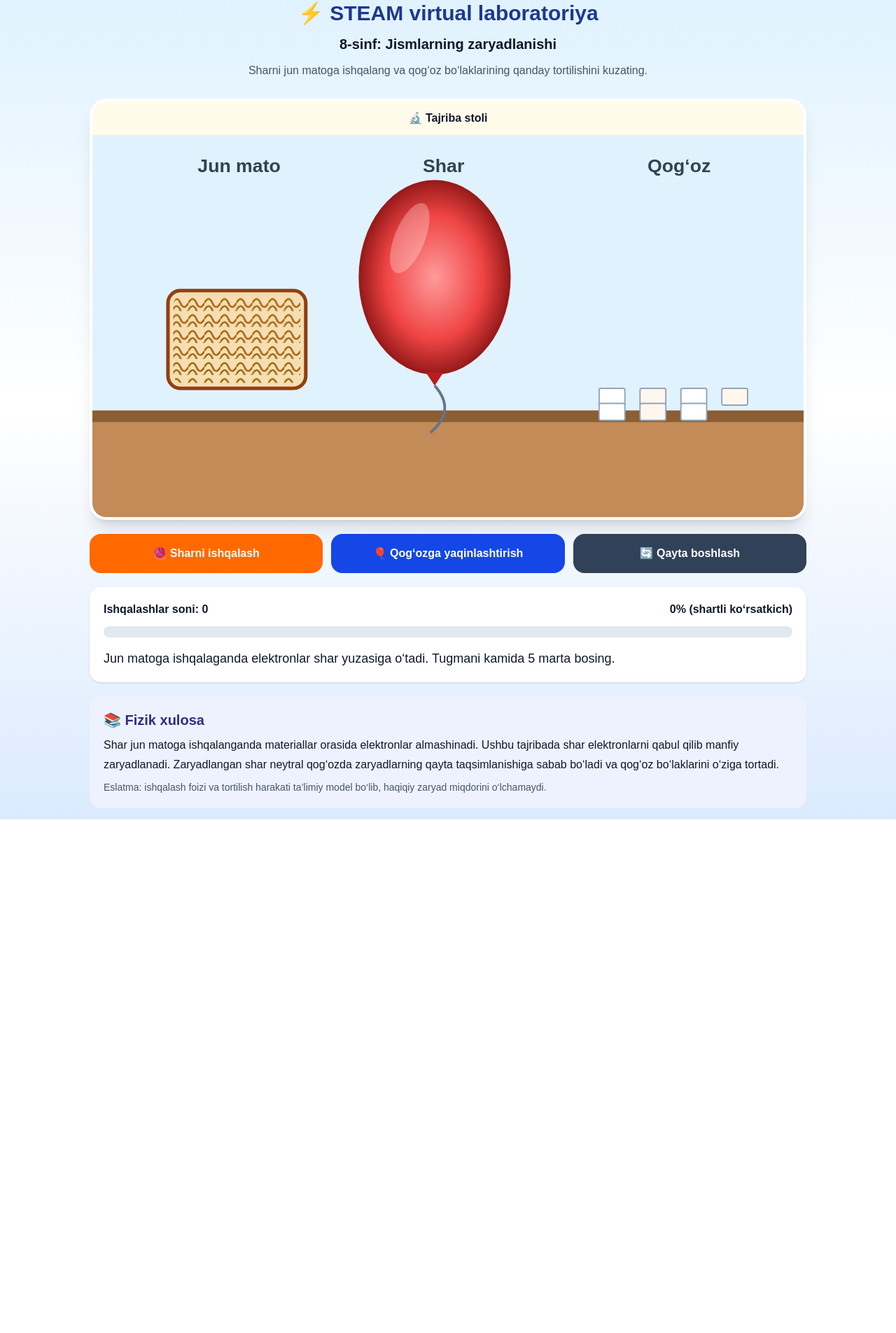
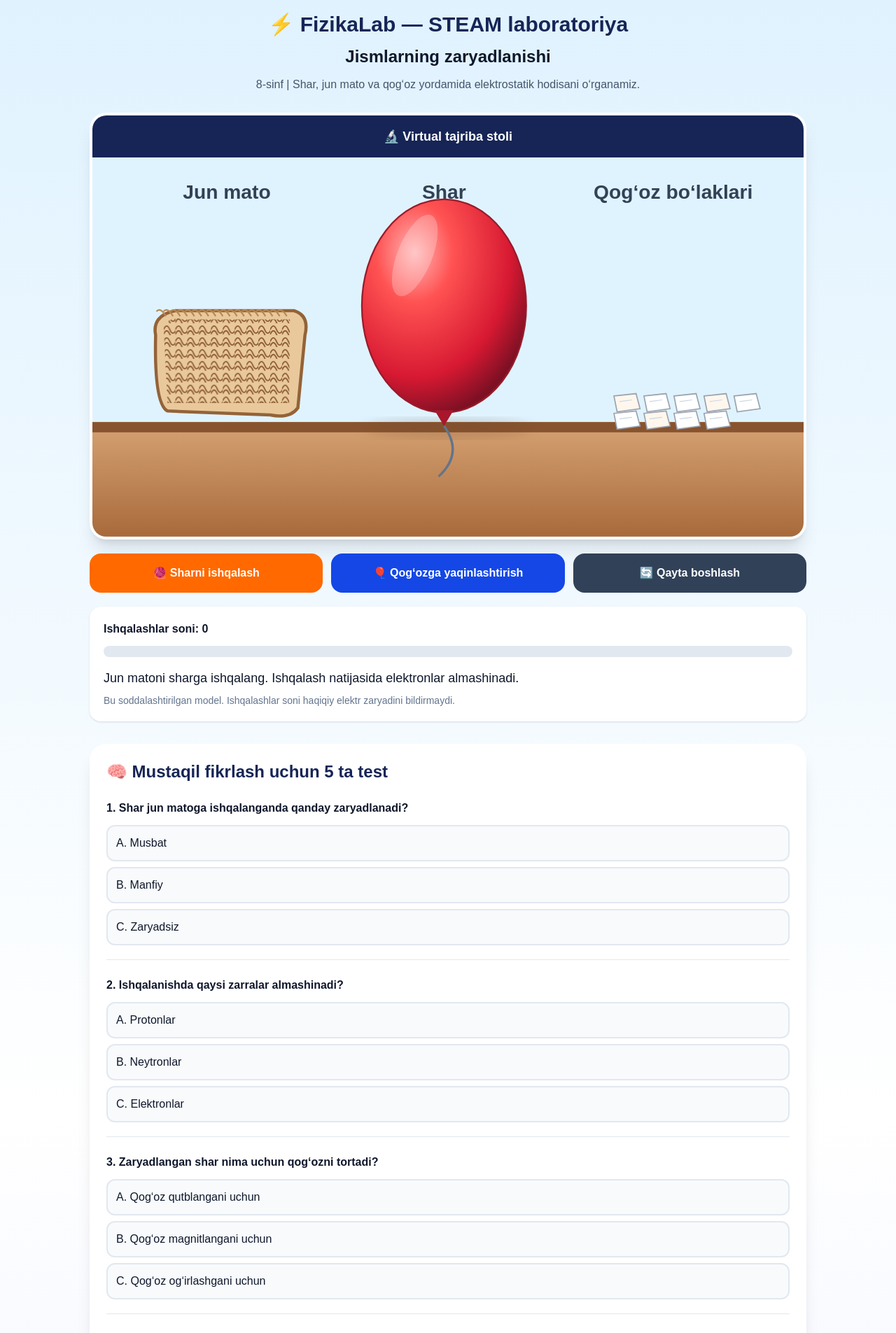
Before and after one commit to samiyevasitora2005-lgtm/fizikalab, a Next.js app: page /sinflar/8-sinf/steam in a window 1280 px wide. Shown: the part 15-1920 px from the top of the page at 70% size. Before the commit the page ends 1186 px from the top, so only its background shows below. Built offline with nearby package versions, Linux system fonts and the light colour scheme.

Commit message:
Update page.tsx

```diff
--- a/app/sinflar/8-sinf/steam/page.tsx
+++ b/app/sinflar/8-sinf/steam/page.tsx
@@ -3,98 +3,234 @@
 
 import { useState } from "react";
 
+const savollar = [
+  {
+    savol: "Shar jun matoga ishqalanganda qanday zaryadlanadi?",
+    variantlar: ["Musbat", "Manfiy", "Zaryadsiz"],
+    javob: 1,
+  },
+  {
+    savol: "Ishqalanishda qaysi zarralar almashinadi?",
+    variantlar: ["Protonlar", "Neytronlar", "Elektronlar"],
+    javob: 2,
+  },
+  {
+    savol: "Zaryadlangan shar nima uchun qog‘ozni tortadi?",
+    variantlar: [
+      "Qog‘oz qutblangani uchun",
+      "Qog‘oz magnitlangani uchun",
+      "Qog‘oz og‘irlashgani uchun",
+    ],
+    javob: 0,
+  },
+  {
+    savol: "Shar ishqalanmasa, odatda nima kuzatiladi?",
+    variantlar: [
+      "Kuchli tortilish",
+      "Sezilarli tortilish bo‘lmasligi mumkin",
+      "Qog‘oz yonadi",
+    ],
+    javob: 1,
+  },
+  {
+    savol: "Nam havoda tajriba nega sustlashadi?",
+    variantlar: [
+      "Zaryad tezroq tarqaladi",
+      "Protonlar yo‘qoladi",
+      "Shar massasi ortadi",
+    ],
+    javob: 0,
+  },
+];
+
 export default function SteamPage() {
   const [ishqalash, setIshqalash] = useState(0);
   const [yaqin, setYaqin] = useState(false);
+  const [javoblar, setJavoblar] = useState<number[]>([]);
+  const [tekshirildi, setTekshirildi] = useState(false);
+  const [fikr, setFikr] = useState("");
+  const [xulosa, setXulosa] = useState("");
+  const [ism, setIsm] = useState("");
 
   const zaryadlangan = ishqalash >= 5;
+  const ball = savollar.filter(
+    (s, i) => javoblar[i] === s.javob
+  ).length;
 
-  function qayta() {
+  function qaytaBoshlash() {
     setIshqalash(0);
     setYaqin(false);
   }
 
+  function javobTanlash(i: number, j: number) {
+    const yangi = [...javoblar];
+    yangi[i] = j;
+    setJavoblar(yangi);
+    setTekshirildi(false);
+  }
+
+  function hisobotYuklash() {
+    const matn = [
+      "FIZIKALAB — STEAM LABORATORIYA",
+      "8-sinf: Jismlarning zaryadlanishi",
+      "",
+      "O‘quvchi: " + ism,
+      "Test natijasi: " + ball + "/5",
+      "",
+      "O‘quvchining fikri:",
+      fikr,
+      "",
+      "O‘quvchining xulosasi:",
+      xulosa,
+    ].join("\n");
+
+    const blob = new Blob([matn], {
+      type: "text/plain;charset=utf-8",
+    });
+    const url = URL.createObjectURL(blob);
+    const a = document.createElement("a");
+    a.href = url;
+    a.download = "FizikaLab-STEAM-hisobot.txt";
+    a.click();
+    URL.revokeObjectURL(url);
+  }
+
   return (
-    <main className="min-h-screen bg-gradient-to-b from-sky-100 via-white to-blue-100 p-4 text-slate-900">
+    <main className="min-h-screen bg-gradient-to-b from-sky-100 via-white to-indigo-100 px-4 py-8 text-slate-900">
       <div className="mx-auto max-w-5xl">
-        <h1 className="text-center text-3xl font-bold text-blue-900">
-          ⚡ STEAM virtual laboratoriya
+        <h1 className="text-center text-3xl font-extrabold text-blue-950">
+          ⚡ FizikaLab — STEAM laboratoriya
         </h1>
-        <h2 className="mt-3 text-center text-xl font-semibold">
-          8-sinf: Jismlarning zaryadlanishi
+        <h2 className="mt-3 text-center text-2xl font-bold">
+          Jismlarning zaryadlanishi
         </h2>
         <p className="mt-3 text-center text-slate-600">
-          Sharni jun matoga ishqalang va qog‘oz bo‘laklarining
-          qanday tortilishini kuzating.
+          8-sinf | Shar, jun mato va qog‘oz yordamida
+          elektrostatik hodisani o‘rganamiz.
         </p>
 
-        <div className="mt-7 overflow-hidden rounded-3xl border-4 border-white bg-white shadow-xl">
-          <div className="bg-amber-50 p-3 text-center font-semibold">
-            🔬 Tajriba stoli
+        <section className="mt-7 overflow-hidden rounded-3xl border-4 border-white bg-white shadow-xl">
+          <div className="bg-blue-950 p-4 text-center text-lg font-bold text-white">
+            🔬 Virtual tajriba stoli
           </div>
 
           <svg
-            viewBox="0 0 800 430"
+            viewBox="0 0 900 480"
             className="w-full"
             role="img"
-            aria-label="Qizil shar, jun mato va qog‘oz bo‘laklari bilan elektrostatik tajriba"
+            aria-label="Jun mato, qizil shar va qog‘oz bo‘laklari bilan elektrostatik tajriba"
           >
             <defs>
-              <radialGradient id="balloon">
-                <stop offset="0" stopColor="#ff9b9b" />
-                <stop offset="0.65" stopColor="#ef4444" />
-                <stop offset="1" stopColor="#991b1b" />
+              <radialGradient id="sharRangi" cx="32%" cy="25%" r="78%">
+                <stop offset="0" stopColor="#ffb5b5" />
+                <stop offset=".3" stopColor="#ff5252" />
+                <stop offset=".75" stopColor="#d71932" />
+                <stop offset="1" stopColor="#7f1024" />
               </radialGradient>
-              <pattern id="wool" width="18" height="18" patternUnits="userSpaceOnUse">
+              <linearGradient id="stolRangi" x1="0" y1="0" x2="0" y2="1">
+                <stop offset="0" stopColor="#d6a273" />
+                <stop offset="1" stopColor="#a86a3b" />
+              </linearGradient>
+              <pattern
+                id="junTolalari"
+                width="15"
+                height="15"
+                patternUnits="userSpaceOnUse"
+              >
                 <path
-                  d="M0 9 Q5 0 9 9 T18 9 M0 17 Q5 8 9 17 T18 17"
+                  d="M0 8 Q4 -1 8 8 T16 8 M0 14 Q4 5 8 14 T16 14"
+                  stroke="#8b5a30"
+                  strokeWidth="1.6"
                   fill="none"
-                  stroke="#a16207"
-                  strokeWidth="2"
                 />
               </pattern>
+              <filter id="soya">
+                <feGaussianBlur stdDeviation="7" />
+              </filter>
             </defs>
 
-            <rect width="800" height="430" fill="#e0f2fe" />
-            <rect y="310" width="800" height="120" fill="#c28b58" />
-            <rect y="310" width="800" height="13" fill="#8b5e34" />
+            <rect width="900" height="480" fill="#dff3ff" />
+            <rect x="0" y="335" width="900" height="145" fill="url(#stolRangi)" />
+            <rect x="0" y="335" width="900" height="13" fill="#88542f" />
 
-            <text x="165" y="42" fontSize="21" fontWeight="bold" textAnchor="middle" fill="#334155">
+            <text x="170" y="52" textAnchor="middle" fontSize="25" fontWeight="bold" fill="#334155">
               Jun mato
             </text>
-            <text x="395" y="42" fontSize="21" fontWeight="bold" textAnchor="middle" fill="#334155">
+            <text x="445" y="52" textAnchor="middle" fontSize="25" fontWeight="bold" fill="#334155">
               Shar
             </text>
-            <text x="660" y="42" fontSize="21" fontWeight="bold" textAnchor="middle" fill="#334155">
-              Qog‘oz
+            <text x="735" y="52" textAnchor="middle" fontSize="25" fontWeight="bold" fill="#334155">
+              Qog‘oz bo‘laklari
             </text>
+
+            <ellipse cx="450" cy="343" rx="105" ry="12" fill="#70452b" opacity=".22" filter="url(#soya)" />
 
             <g
               style={{
-                transform: `translateX(${ishqalash % 2 === 0 ? 0 : 32}px)`,
-                transition: "transform 0.35s ease",
+                transform: `translateX(${ishqalash % 2 ? 55 : 0}px)`,
+                transition: "transform .3s ease",
               }}
             >
-              <rect x="85" y="175" width="155" height="110" rx="14" fill="#f5deb3" stroke="#92400e" strokeWidth="4" />
-              <rect x="91" y="181" width="143" height="98" rx="10" fill="url(#wool)" />
+              <path
+                d="M80 225 Q75 200 105 194 L255 194 Q275 200 269 225 L260 317 Q250 331 225 326 L95 321 Q78 312 80 225Z"
+                fill="#e9c99c"
+                stroke="#936338"
+                strokeWidth="4"
+              />
+              <path
+                d="M90 213 Q100 200 115 205 L250 205 L249 311 L95 311Z"
+                fill="url(#junTolalari)"
+              />
+              {Array.from({ length: 18 }, (_, i) => (
+                <path
+                  key={i}
+                  d={`M${93 + i * 9} 201 q-7 -12 -12 -6`}
+                  stroke="#b88955"
+                  strokeWidth="2"
+                  fill="none"
+                />
+              ))}
             </g>
 
             <g
               style={{
-                transform: `translateX(${yaqin && zaryadlangan ? 105 : 0}px)`,
-                transition: "transform 1s ease",
+                transform: `translateX(${yaqin && zaryadlangan ? 115 : 0}px)`,
+                transition: "transform 1.1s ease",
               }}
             >
-              <ellipse cx="385" cy="160" rx="84" ry="108" fill="url(#balloon)" stroke="#991b1b" strokeWidth="3" />
-              <ellipse cx="357" cy="116" rx="17" ry="42" fill="white" opacity=".28" transform="rotate(22 357 116)" />
-              <path d="M375 267 L395 267 L385 282 Z" fill="#b91c1c" />
-              <path d="M385 282 Q410 310 380 335" fill="none" stroke="#64748b" strokeWidth="3" />
-              {zaryadlangan && Array.from({ length: 9 }, (_, i) => (
+              <ellipse
+                cx="445"
+                cy="188"
+                rx="104"
+                ry="135"
+                fill="url(#sharRangi)"
+                stroke="#991b2b"
+                strokeWidth="2"
+              />
+              <ellipse
+                cx="408"
+                cy="124"
+                rx="22"
+                ry="55"
+                fill="white"
+                opacity=".24"
+                transform="rotate(22 408 124)"
+              />
+              <path d="M433 320 L457 320 L445 340Z" fill="#a8172b" />
+              <path
+                d="M445 340 Q470 375 438 404"
+                stroke="#64748b"
+                strokeWidth="3"
+                fill="none"
+              />
+
+              {zaryadlangan &&
+                Array.from({ length: 9 }, (_, i) => (
                   <text
                     key={i}
-                  x={328 + (i % 3) * 55}
-                  y={110 + Math.floor(i / 3) * 58}
-                  fontSize="26"
+                    x={378 + (i % 3) * 65}
+                    y={118 + Math.floor(i / 3) * 77}
+                    fontSize="27"
                     fontWeight="bold"
                     fill="white"
                   >
@@ -103,36 +239,37 @@ export default function SteamPage() {
                 ))}
             </g>
 
-            {Array.from({ length: 7 }, (_, i) => {
-              const x = 570 + (i % 4) * 46;
-              const y = 285 + Math.floor(i / 4) * 17;
+            {Array.from({ length: 9 }, (_, i) => {
+              const x = 660 + (i % 5) * 38;
+              const y = 302 + Math.floor(i / 5) * 22;
               const tortildi = yaqin && zaryadlangan;
               return (
                 <g
                   key={i}
                   style={{
                     transform: tortildi
-                      ? `translate(${-65 - (i % 3) * 15}px, ${-70 - (i % 4) * 18}px) rotate(${-15 + i * 6}deg)`
+                      ? `translate(${-85 - (i % 3) * 12}px, ${-65 - (i % 4) * 22}px) rotate(${i * 7 - 20}deg)`
                       : "none",
                     transformOrigin: `${x}px ${y}px`,
                     transition: `transform ${0.8 + i * 0.12}s ease`,
                   }}
                 >
-                  <rect
-                    x={x}
-                    y={y}
-                    width="29"
-                    height="19"
-                    rx="2"
-                    fill={i % 2 ? "#fff7ed" : "#ffffff"}
-                    stroke="#94a3b8"
+                  <path
+                    d={`M${x} ${y} l28 -3 l5 19 l-29 4Z`}
+                    fill={i % 3 === 0 ? "#fff7ed" : "#ffffff"}
+                    stroke="#9ca3af"
                     strokeWidth="1.5"
+                  />
+                  <path
+                    d={`M${x + 7} ${y + 7} l16 -2`}
+                    stroke="#cbd5e1"
+                    strokeWidth="1"
                   />
                 </g>
               );
             })}
           </svg>
-        </div>
+        </section>
 
         <div className="mt-5 grid gap-3 sm:grid-cols-3">
           <button
@@ -140,29 +277,28 @@ export default function SteamPage() {
               setIshqalash((n) => Math.min(n + 1, 10));
               setYaqin(false);
             }}
-            className="rounded-2xl bg-orange-500 px-4 py-4 font-bold text-white hover:bg-orange-600"
+            className="rounded-2xl bg-orange-500 p-4 font-bold text-white hover:bg-orange-600"
           >
             🧶 Sharni ishqalash
           </button>
           <button
             onClick={() => setYaqin(true)}
-            className="rounded-2xl bg-blue-700 px-4 py-4 font-bold text-white hover:bg-blue-800"
+            className="rounded-2xl bg-blue-700 p-4 font-bold text-white hover:bg-blue-800"
           >
             🎈 Qog‘ozga yaqinlashtirish
           </button>
           <button
-            onClick={qayta}
-            className="rounded-2xl bg-slate-700 px-4 py-4 font-bold text-white hover:bg-slate-800"
+            onClick={qaytaBoshlash}
+            className="rounded-2xl bg-slate-700 p-4 font-bold text-white hover:bg-slate-800"
           >
             🔄 Qayta boshlash
           </button>
         </div>
 
         <div className="mt-5 rounded-2xl bg-white p-5 shadow">
-          <div className="flex justify-between font-semibold">
-            <span>Ishqalashlar soni: {ishqalash}</span>
-            <span>{Math.min(ishqalash * 10, 100)}% (shartli ko‘rsatkich)</span>
-          </div>
+          <p className="font-bold">
+            Ishqalashlar soni: {ishqalash}
+          </p>
           <div className="mt-3 h-4 overflow-hidden rounded-full bg-slate-200">
             <div
               className="h-full bg-blue-600 transition-all"
@@ -171,27 +307,130 @@ export default function SteamPage() {
           </div>
           <p className="mt-4 text-lg">
             {!zaryadlangan
-              ? "Jun matoga ishqalaganda elektronlar shar yuzasiga o‘tadi. Tugmani kamida 5 marta bosing."
+              ? "Jun matoni sharga ishqalang. Ishqalash natijasida elektronlar almashinadi."
               : !yaqin
-              ? "Shar manfiy zaryadlandi! Endi uni qog‘oz bo‘laklariga yaqinlashtiring."
-              : "Ajoyib! Neytral qog‘oz bo‘laklari qutblanish natijasida zaryadlangan sharga tortildi."}
+              ? "Shar manfiy zaryadlandi. Endi uni qog‘oz bo‘laklariga yaqinlashtiring."
+              : "Qog‘oz bo‘laklari qutblanish natijasida zaryadlangan sharga tortildi!"}
+          </p>
+          <p className="mt-2 text-sm text-slate-500">
+            Bu soddalashtirilgan model. Ishqalashlar soni haqiqiy elektr zaryadini bildirmaydi.
           </p>
         </div>
 
-        <div className="mt-5 rounded-2xl bg-indigo-50 p-5">
-          <h3 className="text-xl font-bold text-indigo-900">📚 Fizik xulosa</h3>
-          <p className="mt-2 leading-7">
-            Shar jun matoga ishqalanganda materiallar orasida elektronlar
-            almashinadi. Ushbu tajribada shar elektronlarni qabul qilib
-            manfiy zaryadlanadi. Zaryadlangan shar neytral qog‘ozda
-            zaryadlarning qayta taqsimlanishiga sabab bo‘ladi va
-            qog‘oz bo‘laklarini o‘ziga tortadi.
+        <section className="mt-8 rounded-3xl bg-white p-6 shadow-xl">
+          <h2 className="text-2xl font-bold text-blue-950">
+            🧠 Mustaqil fikrlash uchun 5 ta test
+          </h2>
+
+          {savollar.map((s, i) => (
+            <div key={i} className="mt-6 border-b border-slate-200 pb-5">
+              <p className="mb-3 font-bold">
+                {i + 1}. {s.savol}
               </p>
-          <p className="mt-2 text-sm text-slate-600">
-            Eslatma: ishqalash foizi va tortilish harakati ta’limiy
-            model bo‘lib, haqiqiy zaryad miqdorini o‘lchamaydi.
+              <div className="grid gap-2">
+                {s.variantlar.map((variant, j) => (
+                  <button
+                    key={j}
+                    onClick={() => javobTanlash(i, j)}
+                    className={`rounded-xl border-2 p-3 text-left transition ${
+                      javoblar[i] === j
+                        ? "border-blue-600 bg-blue-100"
+                        : "border-slate-200 bg-slate-50 hover:bg-sky-50"
+                    }`}
+                  >
+                    {String.fromCharCode(65 + j)}. {variant}
+                  </button>
+                ))}
+              </div>
+              {tekshirildi && (
+                <p
+                  className={`mt-2 font-semibold ${
+                    javoblar[i] === s.javob
+                      ? "text-green-700"
+                      : "text-red-600"
+                  }`}
+                >
+                  {javoblar[i] === s.javob
+                    ? "✓ To‘g‘ri!"
+                    : `To‘g‘ri javob: ${s.variantlar[s.javob]}`}
                 </p>
+              )}
             </div>
+          ))}
+
+          <button
+            disabled={savollar.some((_, i) => javoblar[i] === undefined)}
+            onClick={() => setTekshirildi(true)}
+            className="mt-5 w-full rounded-xl bg-green-700 p-4 font-bold text-white disabled:opacity-40"
+          >
+            Natijani tekshirish
+          </button>
+
+          {tekshirildi && (
+            <div className="mt-5 rounded-2xl bg-green-50 p-5 text-center">
+              <p className="text-3xl font-extrabold text-green-800">
+                {ball} / 5
+              </p>
+              <p>To‘g‘ri javoblar soni</p>
+            </div>
+          )}
+        </section>
+
+        <section className="mt-8 rounded-3xl bg-white p-6 shadow-xl">
+          <h2 className="text-2xl font-bold text-blue-950">
+            ✍️ O‘quvchining fikri va xulosasi
+          </h2>
+
+          <label className="mt-5 block font-semibold">
+            Ism va familiyangiz
+          </label>
+          <input
+            value={ism}
+            onChange={(e) => setIsm(e.target.value)}
+            placeholder="Ism va familiyangizni yozing"
+            className="mt-2 w-full rounded-xl border p-3"
+          />
+
+          <label className="mt-5 block font-semibold">
+            1. Tajribadan qanday fikrga keldingiz?
+          </label>
+          <textarea
+            value={fikr}
+            onChange={(e) => setFikr(e.target.value)}
+            rows={4}
+            placeholder="O‘z fikringizni yozing..."
+            className="mt-2 w-full rounded-xl border p-3"
+          />
+
+          <label className="mt-5 block font-semibold">
+            2. Tajribadan qanday ilmiy xulosa chiqardingiz?
+          </label>
+          <textarea
+            value={xulosa}
+            onChange={(e) => setXulosa(e.target.value)}
+            rows={4}
+            placeholder="Ilmiy xulosangizni yozing..."
+            className="mt-2 w-full rounded-xl border p-3"
+          />
+
+          <button
+            disabled={
+              !ism.trim() ||
+              !fikr.trim() ||
+              !xulosa.trim() ||
+              !tekshirildi
+            }
+            onClick={hisobotYuklash}
+            className="mt-5 w-full rounded-xl bg-indigo-700 p-4 font-bold text-white disabled:opacity-40"
+          >
+            📥 Natija, fikr va xulosani yuklab olish
+          </button>
+
+          <p className="mt-3 text-sm text-slate-500">
+            Hisobot o‘quvchining qurilmasiga TXT fayl sifatida
+            yuklanadi. O‘qituvchiga avtomatik yuborilmaydi.
+          </p>
+        </section>
       </div>
     </main>
   );
```
Lines whose indentation alone changed are shown as unchanged.
